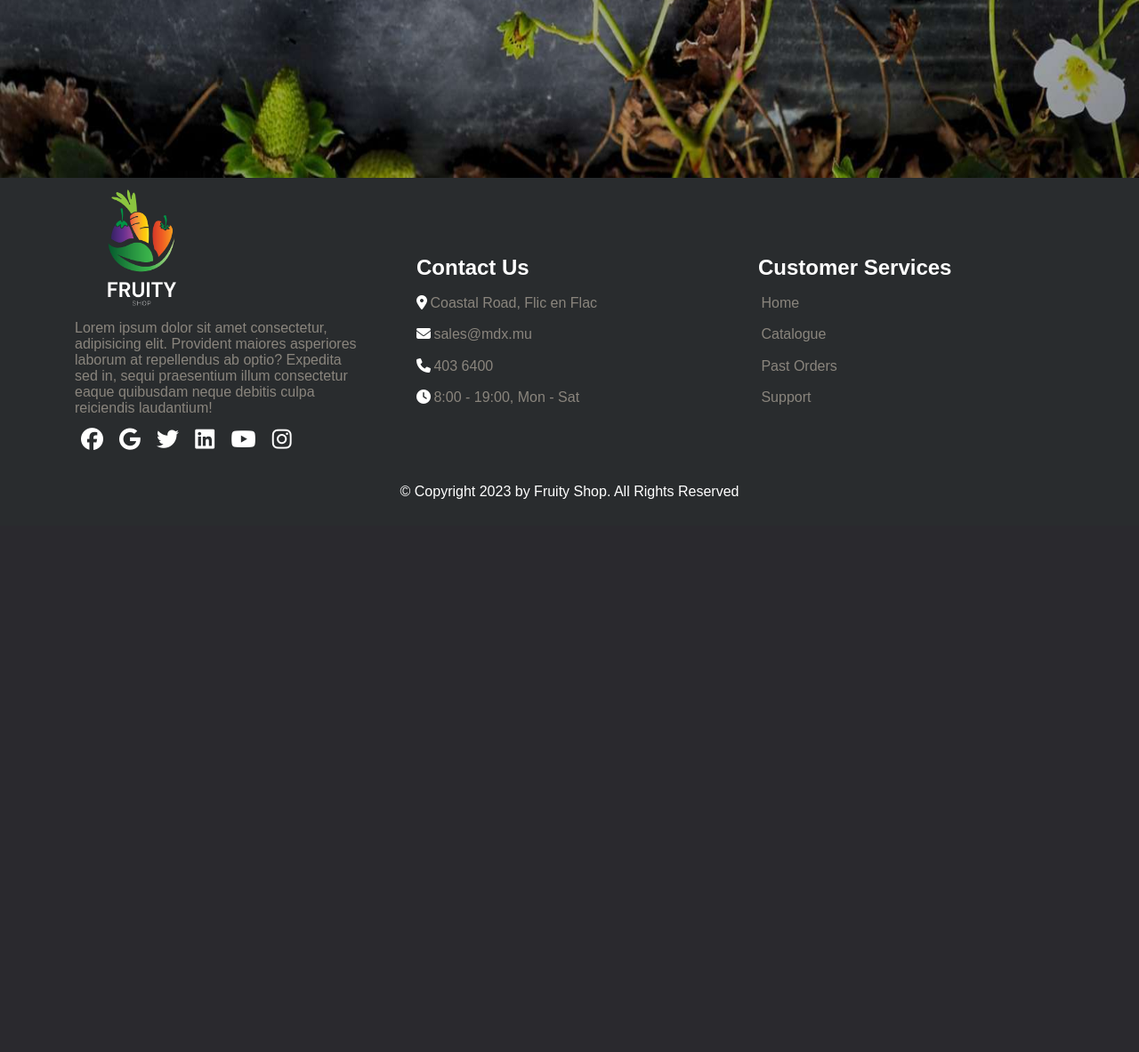
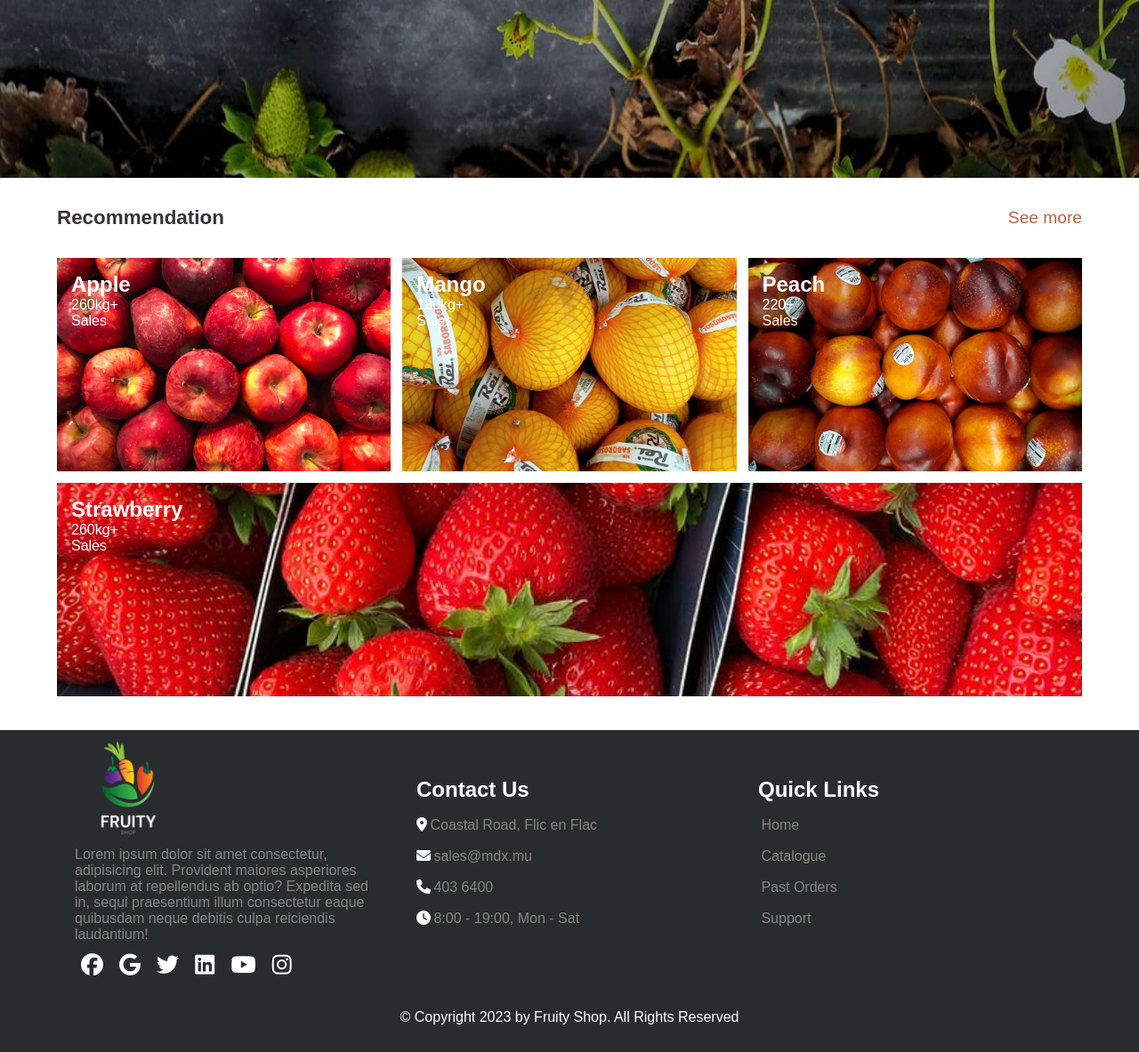
Before and after one commit to derecklhw/CST2120_Coursework2, a PHP site: page / in a window 1280 px wide. Shown: the part 600-1783 px from the top of the page at 89% size. Before the commit the page ends 1161 px from the top, so only its background shows below. Run offline with PHP 8.4, Linux system fonts and the light colour scheme; some libraries are stand-ins or nearby versions.

Commit message:
feat: recmmendation section

```diff
--- a/index.html
+++ b/index.html
@@ -42,7 +42,60 @@
         <a href="" class="shop-now">Shop Now</a>
       </div>
     </div>
-    <main></main>
+    <main>
+
+      <section id="recommendation" name="recommendation">
+        <div class="section-wrap">
+          <div class="sub-section-title">
+            <p>Recommendation</p>
+            <a href="">See more</a>
+          </div>
+
+          <div class="products">
+            <div class="fruit">
+              <img src="assets/images/fruits/apple.jpg" alt="apple">
+              <div class="text">
+                <h2>Apple</h2>
+                <span>260kg+</span>
+                <p>Sales</p>
+              </div>
+            </div>
+
+            <div class="fruit">
+              <img src="assets/images/fruits/mango.jpg" alt="apple">
+
+              <div class="text">
+                <h2>Mango</h2>
+                <span>180kg+</span>
+                <p>Sales</p>
+              </div>
+            </div>
+
+            <div class="fruit">
+              <img src="assets/images/fruits/peach.jpg" alt="apple">
+
+              <div class="text">
+                <h2>Peach</h2>
+                <span>220+</span>
+                <p>Sales</p>
+              </div>
+            </div>
+
+            <div class="fruit">
+              <img src="assets/images/fruits/strawberry.jpg" alt="apple">
+
+              <div class="text">
+                <h2>Strawberry</h2>
+                <span>260kg+</span>
+                <p>Sales</p>
+              </div>
+            </div>
+
+
+          </div>
+        </div>
+      </section>
+    </main>
     <footer>
       <div class="columns">
         <div class="social">
@@ -83,8 +136,8 @@
             </li>
           </ul>
         </div>
-        <div class="customer-service">
-          <h2>Customer Services</h2>
+        <div class="quick-links">
+          <h2>Quick Links</h2>
           <ul>
             <li>
               <a href="">Home</a>
--- a/styles/index.css
+++ b/styles/index.css
@@ -125,18 +125,17 @@ footer .columns {
 
 footer .columns .social,
 footer .columns .contact-us,
-footer .columns .customer-service {
+footer .columns .quick-links {
   width: 33%;
   margin: 0 20px;
 }
 
 footer .columns .social img {
-  width: 150px;
+  width: 120px;
 }
 
 footer .columns .social p {
   color: #8a857d;
-  width: 95%;
 }
 
 footer .columns .social .social-medias a {
@@ -147,12 +146,12 @@ footer .columns .social .social-medias a {
 }
 
 footer .columns .contact-us,
-footer .columns .customer-service {
-  margin-top: 7%;
+footer .columns .quick-links {
+  margin-top: 4%;
 }
 
 footer .columns .contact-us ul li,
-footer .columns .customer-service ul li{
+footer .columns .quick-links ul li {
   display: flex;
   flex-direction: row;
   justify-content: left;
@@ -160,7 +159,7 @@ footer .columns .customer-service ul li{
 }
 
 footer .columns .contact-us ul li p,
-footer .columns .customer-service ul li a {
+footer .columns .quick-links ul li a {
   color: #8a857d;
   list-style: none;
   margin-left: 1%;
@@ -168,13 +167,79 @@ footer .columns .customer-service ul li a {
   transition: 0.25s;
 }
 
-footer .columns .customer-service ul li a:hover{
-    color: #669202;
+footer .columns .quick-links ul li a:hover {
+  color: #669202;
 }
 
 footer .copyright {
-    color: #fff;
-    display: flex;
-    justify-content: center;
-    margin: 2%;
+  color: #fff;
+  display: flex;
+  justify-content: center;
+  margin: 2%;
 }
+
+section {
+  width: 100%;
+}
+
+.section-wrap {
+  width: 100%;
+  padding: 2rem 3.6rem;
+}
+
+.sub-section-title {
+  display: flex;
+  padding-bottom: 0.6rem;
+  justify-content: space-between;
+}
+
+.sub-section-title p {
+  margin-left: 0.4rem;
+  color: #343236;
+  font-size: 1.4rem;
+  font-weight: 600;
+}
+
+.sub-section-title a {
+  margin-right: 0.4rem;
+  display: flex;
+  align-items: center;
+  color: #b76242;
+  text-decoration: none;
+  font-size: 1.2rem;
+  font-weight: 500;
+}
+
+#recommendation .section-wrap .products {
+  margin-top: 1rem;
+  width: 100%;
+  display: flex;
+  flex-wrap: wrap;
+  justify-content: space-between;
+}
+
+#recommendation .section-wrap .products .fruit {
+  margin: 0.4rem;
+  position: relative;
+  flex-basis: 330px;
+  flex-grow: 1;
+  height: 240px;
+  border-radius: 0.1rem;
+}
+
+#recommendation .section-wrap .products .fruit img {
+  width: 100%;
+  height: 100%;
+  object-fit: cover;
+  object-position: bottom;
+  display: block;
+}
+
+#recommendation .section-wrap .products .fruit .text {
+  position: absolute;
+  color: #fff;
+  top: 0;
+  left: 0;
+  padding: 1rem;
+  width: 100%;
+}
```
